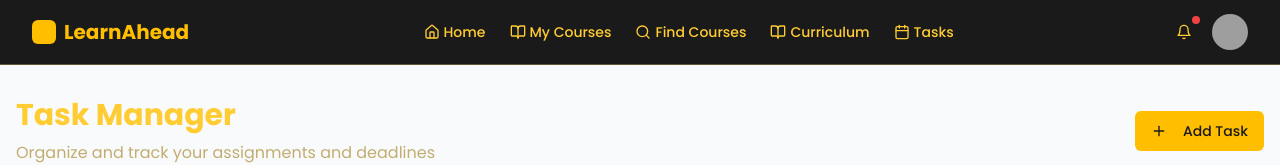
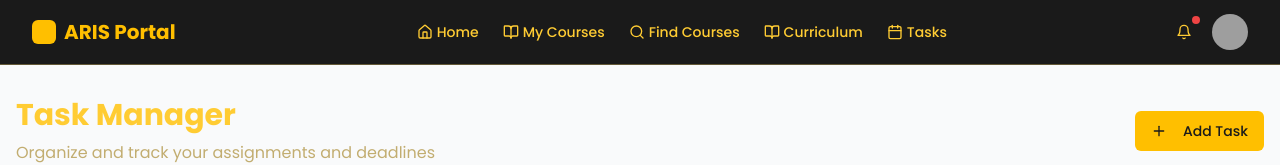
Before and after one commit to PhantomArcane/DEVPATH_, a React (Vite) app: page /tasks in a window 1280 px wide. Shown: the top 165 px of the page. Built offline with nearby package versions, Linux system fonts and the light colour scheme; grey boxes are pictures that could not be loaded.

Commit message:
Rename LearnAhead to ARIS Portal
Renamed the LearnAhead portal to ARIS Portal throughout the application.

```diff
--- a/index.html
+++ b/index.html
@@ -1,13 +1,14 @@
+
 <!DOCTYPE html>
 <html lang="en">
   <head>
     <meta charset="UTF-8" />
     <meta name="viewport" content="width=device-width, initial-scale=1.0" />
-    <title>learn-ahead-portal</title>
+    <title>aris-portal</title>
     <meta name="description" content="Lovable Generated Project" />
     <meta name="author" content="Lovable" />
 
-    <meta property="og:title" content="learn-ahead-portal" />
+    <meta property="og:title" content="aris-portal" />
     <meta property="og:description" content="Lovable Generated Project" />
     <meta property="og:type" content="website" />
     <meta property="og:image" content="https://lovable.dev/opengraph-image-p98pqg.png" />
--- a/src/components/Navbar.tsx
+++ b/src/components/Navbar.tsx
@@ -20,7 +20,7 @@ const Navbar: React.FC = () => {
       <div className="container flex h-16 items-center px-4 sm:px-8">
         <Link to="/dashboard" className="flex items-center gap-2 mr-6">
           <div className="h-6 w-6 bg-primary rounded-md"></div>
-          <span className="font-bold text-xl text-primary hidden sm:inline-block">LearnAhead</span>
+          <span className="font-bold text-xl text-primary hidden sm:inline-block">ARIS Portal</span>
         </Link>
 
         <div className="flex-1 flex justify-center">
--- a/src/pages/Login.tsx
+++ b/src/pages/Login.tsx
@@ -32,7 +32,7 @@ const Login: React.FC = () => {
       if (userId.endsWith('@tip.edu.ph') || studentNumber) {
         toast({
           title: "Login successful",
-          description: "Welcome to LearnAhead Portal!"
+          description: "Welcome to ARIS Portal!"
         });
         navigate('/dashboard');
       } else {
```
